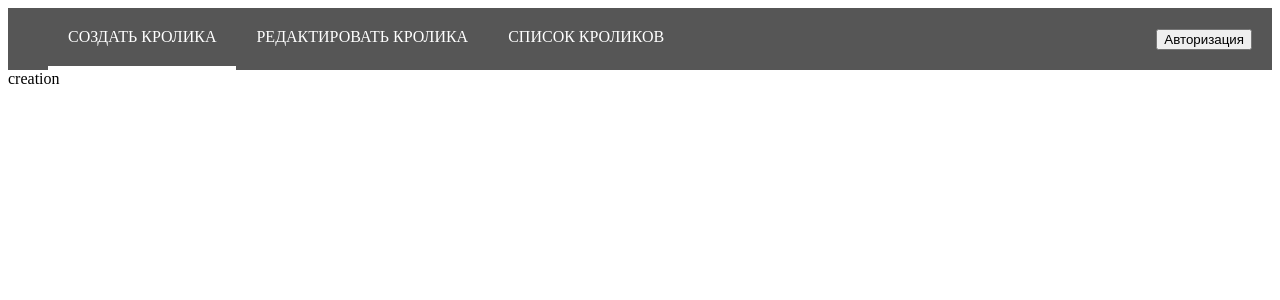
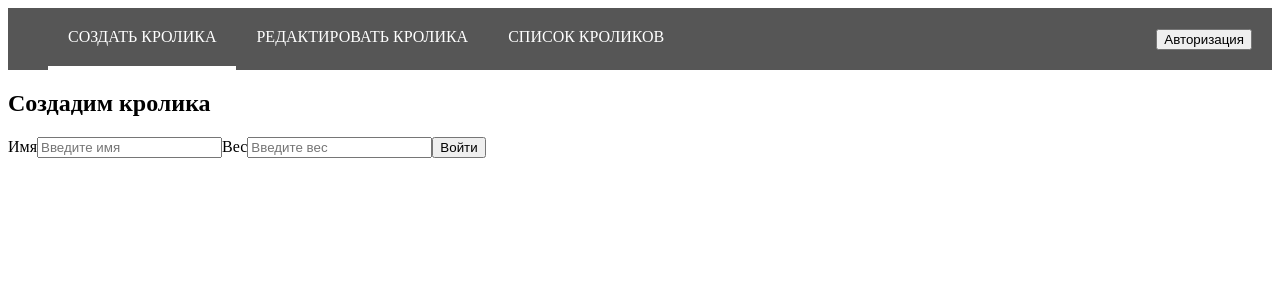
Before and after one commit to PerfilievAlexandr/weekend_agency, a React (Create React App) app: page /creation in a window 1280 px wide. Shown: the top 300 px of the page. Built offline with nearby package versions, Linux system fonts and the light colour scheme.

Commit message:
add creation new rabbit

```diff
--- a/src/action-creators/index.js
+++ b/src/action-creators/index.js
@@ -1,7 +1,8 @@
 import {
     OPEN_AUTHORIZATION,
     AUTHORIZATION,
-    LOAD_RABBITS
+    LOAD_RABBITS,
+    CREATE_RABBIT
 } from '../constants';
 
 export function OpenCloseAuthorization() {
@@ -58,3 +59,31 @@ export function getRabbits(tokenData) {
             });
     };
 }
+
+
+export function createRabbit(newRabbit, token) {
+
+
+    return (dispatch) => {
+        const data = new URLSearchParams();
+        data.append('rabbit[name]', newRabbit.name);
+        data.append('rabbit[weight]', newRabbit.weight);
+
+        fetch('http://conquest.weekendads.ru/rabbit', {
+                method: "POST",
+                headers: {
+                    'Authorization': 'Bearer ' + token,
+                    'Content-Type': 'application/x-www-form-urlencoded'
+                },
+                body: data
+            }
+        )
+            .then((response) => response.json())
+            .then((rabbit) => {
+                dispatch({
+                    type: CREATE_RABBIT,
+                    payload: rabbit
+                });
+            });
+    };
+}
--- a/src/components/creation/index.js
+++ b/src/components/creation/index.js
@@ -1,16 +1,88 @@
 import React, {Component} from 'react';
+import './style.css';
+import {connect} from 'react-redux';
+import {createRabbit} from '../../action-creators';
+import {token} from "../../selectors";
 
 class Creation extends Component {
 
+    state = {
+        name: '',
+        weight: ''
+    };
+
     render() {
         return (
-           <div>
-               creation
+           <div className='creation-rabbit'>
+               <h2 className='creation-rabbit__title'>Создадим кролика</h2>
+               <label htmlFor="creationRabbitName">Имя
+                   <input
+                       type="text"
+                       onChange={this.onHandleChangeName}
+                       id='creationRabbitName'
+                       name='creationRabbitName'
+                       value={this.state.name}
+                       placeholder='Введите имя'
+                       required
+                   />
+               </label>
+               <label htmlFor="creationRabbitWeight">Вес
+                   <input
+                       type="text"
+                       onChange={this.onHandleChangeWeight}
+                       id='creationRabbitWeight'
+                       name='creationRabbitWeight'
+                       value={this.state.weight}
+                       placeholder='Введите вес'
+                       required
+                   />
+               </label>
+
+               <button
+                   type='submit'
+                   className="creation-rabbit__sent  btn"
+                   onClick={this.onCreateRabbit}
+               >
+                   Войти
+               </button>
            </div>
         );
+    };
+
+    onHandleChangeName = (evt) => {
+        this.setState({
+            name: evt.target.value
+        })
+    };
+
+    onHandleChangeWeight = (evt) => {
+        this.setState({
+            weight: evt.target.value
+        })
+    };
+
+    onCreateRabbit = (evt) => {
+
+        evt.preventDefault();
+
+        const {createRabbit, tokenData} = this.props;
+
+        if (this.state.name && this.state.weight) {
+            createRabbit(this.state, tokenData);
+        }
+
+        this.setState({
+            name: '',
+            weight: ''
+        });
     };
 
 }
 
 
-export default Creation
+export default connect(
+    (store) => ({
+        tokenData: token(store),
+    }),
+    {createRabbit}
+)(Creation)
--- a/src/components/creationList/index.js
+++ b/src/components/creationList/index.js
@@ -2,7 +2,8 @@ import React, {Component} from 'react';
 import {connect} from 'react-redux';
 import {getRabbits} from '../../action-creators';
 import {token, rabbitsList} from '../../selectors';
-import Rabbit from '../rabbit'
+import Rabbit from '../rabbit';
+import './style.css';
 
 class CreationList extends Component {
 
@@ -11,9 +12,12 @@ class CreationList extends Component {
         const {rabbitsData} = this.props;
 
         const rabbits = rabbitsData.map((rabbit) => {
-            return <li key = {rabbit.id} >
+            return <li
+                key={rabbit.id}
+                className='rabbitsList__item'
+            >
                 <Rabbit
-                    rabbit = {rabbit}
+                    rabbit={rabbit}
                 />
             </li>
         })
@@ -21,12 +25,13 @@ class CreationList extends Component {
         const rabbitList = (rabbitsData.length > 0) ? rabbits : null;
 
         return (
-           <div>
-               <button
-                   onClick = {this.onHandleClick}
-               >заполучить кроликов</button>
-               {rabbitList}
-           </div>
+            <div className='rabbitsList'>
+                <button
+                    onClick={this.onHandleClick}
+                >заполучить кроликов
+                </button>
+                {rabbitList}
+            </div>
         );
     };
 
--- a/src/components/creationList/style.css
+++ b/src/components/creationList/style.css
@@ -0,0 +1,10 @@
+.rabbitsList {
+    width: 20%;
+    margin: 0 auto;
+    margin-top: 50px;
+}
+
+
+.rabbitsList__item {
+    list-style: none;
+}
--- a/src/components/rabbit/index.js
+++ b/src/components/rabbit/index.js
@@ -9,9 +9,9 @@ class Rabbit extends Component {
 
         return (
            <div className = 'rabbit'>
-               <p className = 'rabbit__id'>{rabbit.id}</p>
-               <p className = 'rabbit__name'>{rabbit.name}</p>
-               <p className = 'rabbit__weight'>{rabbit.weight}</p>
+               <p className = 'rabbit__id'>id: {rabbit.id}</p>
+               <p className = 'rabbit__name'>Имя: {rabbit.name}</p>
+               <p className = 'rabbit__weight'>Вес: {rabbit.weight}</p>
            </div>
         );
     };
--- a/src/constants/index.js
+++ b/src/constants/index.js
@@ -3,3 +3,5 @@ export const LOAD_RABBITS = 'LOAD_RABBITS';
 export const AUTHORIZATION = 'AUTHORIZATION';
 
 export const OPEN_AUTHORIZATION = 'TOGGLE_OPEN_AUTHORIZATION';
+
+export const CREATE_RABBIT = 'CREATE_RABBIT';
```
